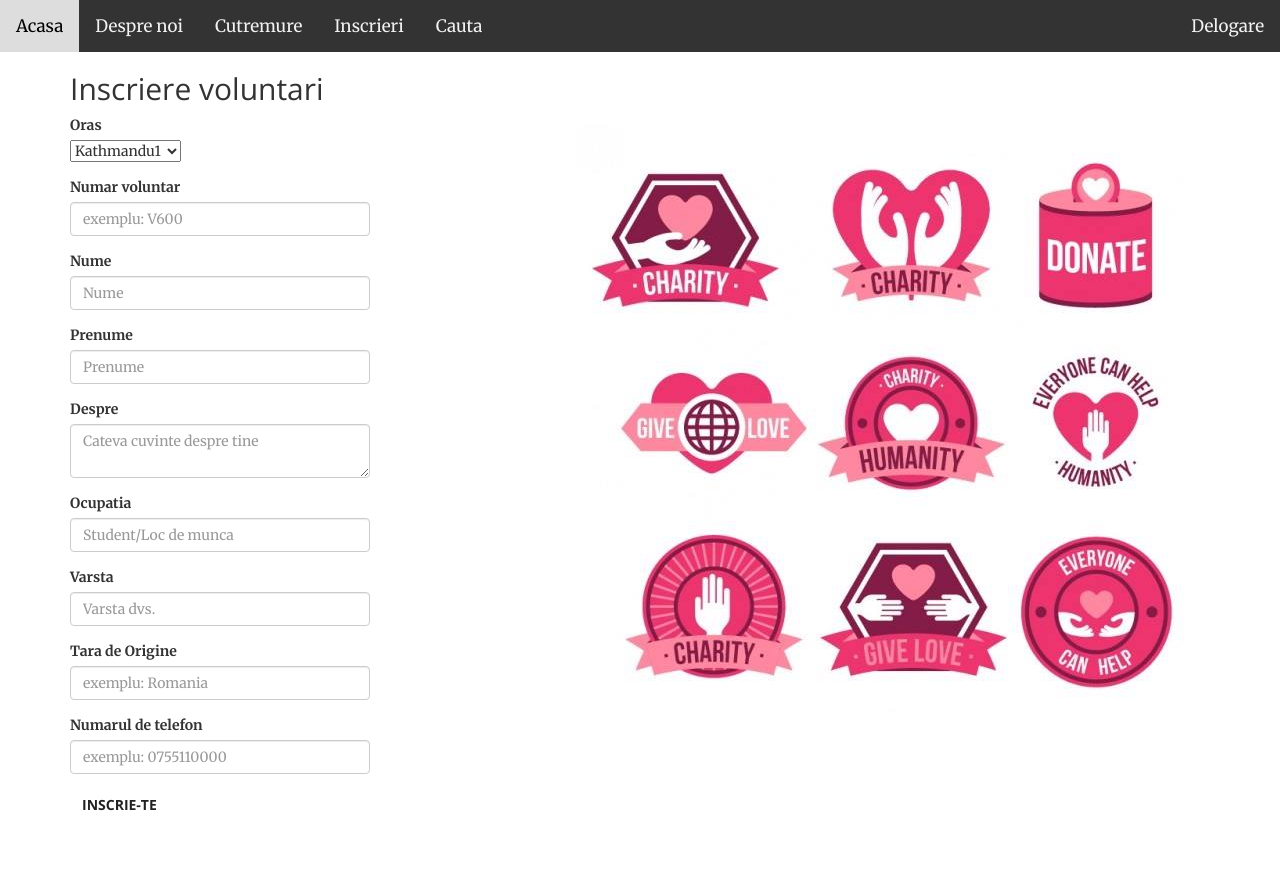
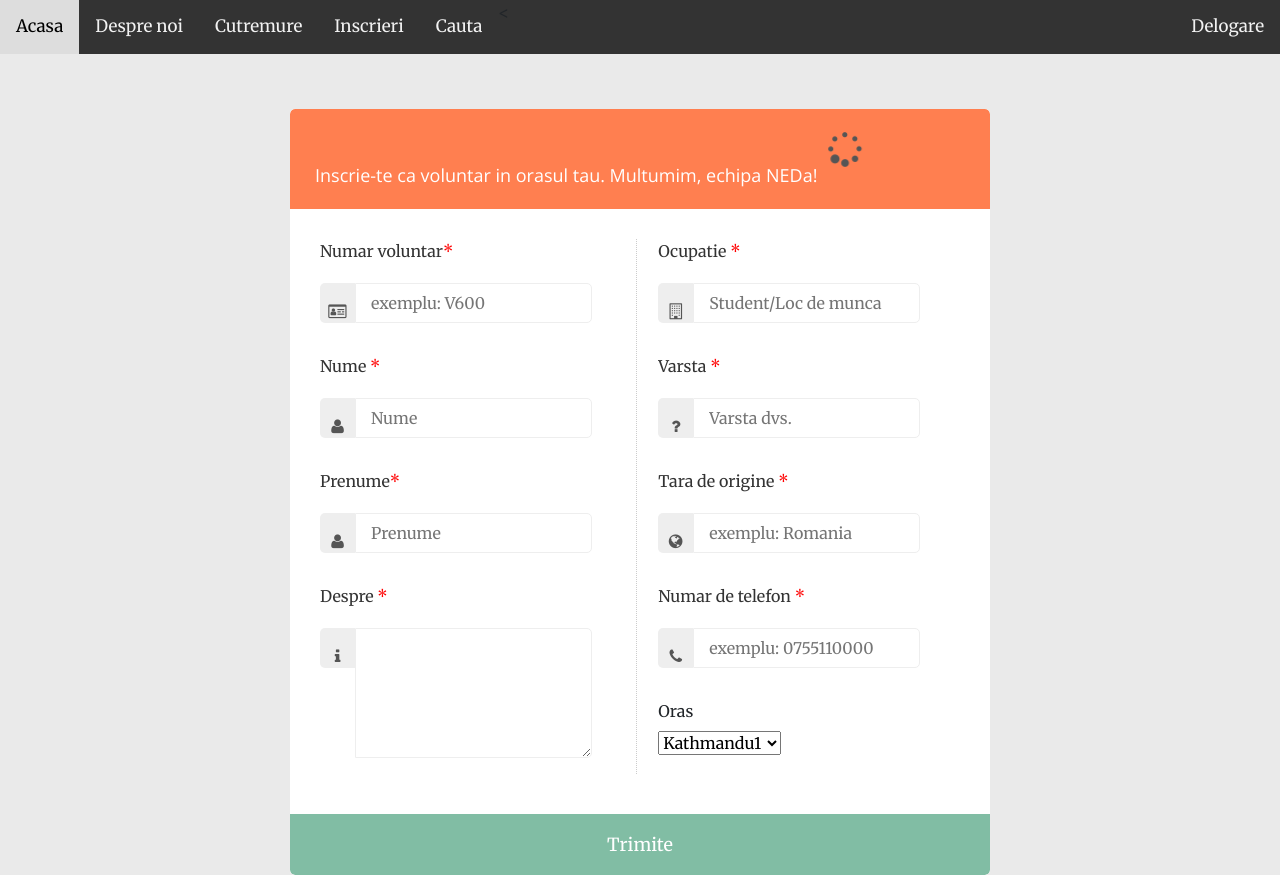
Before and after one commit to anadascalu/ProiectTW, a CodeIgniter app: page /TW/posts/create in a window 1280 px wide. Before the commit the page ends 811 px from the top, so only its background shows below. Run offline with CodeIgniter, Linux system fonts and the light colour scheme; the visitor is signed in with stand-in values (Sample User, id 1); some libraries are stand-ins or nearby versions.

Commit message:
Design-Inscrieri
Am realizat si design-ul pentru pagina de Inscriere voluntari, pentru a putea fi accesata mai usor. :)

```diff
--- a/application/views/pages/home.php
+++ b/application/views/pages/home.php
@@ -140,7 +140,8 @@
  	<div class="container text-center">
  		<div class="call-to-action">
  			<h2>PENTRU ORICE PROBLEME, CONTACTEAZA-NE!</h2>
- 			<a class="btn btn-default btn-xl sr-button">Contact!</a>
+ 			<a class="btn btn-default btn-xl sr-button" href="http://localhost/TW/about" >Contact!</a>
+
  		</div>
  	</div>
  </aside>
--- a/application/views/posts/create.php
+++ b/application/views/posts/create.php
@@ -1,16 +1,95 @@
-<h2>
-<?= $title; ?>
-</h2>
 <head>
+  <link rel = "stylesheet"  href = "http://localhost/TW/css/inscrieri.css" type = "text/css" >
 
-<link rel = "stylesheet" type = "text/css"
-         href = "<?php echo base_url(); ?>css/inscrieri.css">
+  <link rel="stylesheet" type="text/css" href="https://maxcdn.bootstrapcdn.com/font-awesome/4.7.0/css/font-awesome.min.css" />
+
+  <link href="<?php echo base_url(); ?>vendor/font-awesome/css/font-awesome.min.css" rel="stylesheet" type="text/css">
+
+  <!-- Plugin CSS -->
+  <link href="<?php echo base_url(); ?>/vendor/magnific-popup/magnific-popup.css" rel="stylesheet" type="text/css">
+  <!-- Theme CSS -->
+  <link href="<?php echo base_url(); ?>/css/creative.min.css" rel="stylesheet" type="text/css">
+
+
 </head>
 
 <?php echo validation_errors(); ?>
 <?php echo form_open('posts/create'); ?>
-<div class="bckgr">
-<div class="form-group">
+
+<body>
+
+
+  <form>
+    <h1>Inscrie-te ca voluntar in orasul tau. Multumim, echipa NEDa! <i class="fa fa-spinner fa-pulse fa-2x fa-fw"></i></h1>
+
+    <div class="contentform">
+      <div id="sendmessage"> Ai fost inscris cu succes. Va multumim! </div>
+
+
+      <div class="leftcontact">
+        <div class="form-group">
+        <p>Numar voluntar<span>*</span></p>
+          <span class="icon-case"><i class="fa fa-id-card-o fa-fw" ></i></span>
+          <input type="text" name="idPersoana" placeholder="exemplu: V600"/>
+          <div class="validation"></div>
+        </div>
+
+        <div class="form-group">
+          <p>Nume <span>*</span></p>
+          <span class="icon-case"><i class="fa fa-user fa-fw"></i></span>
+          <input type="text" name="nume" placeholder="Nume" />
+          <div class="validation"></div>
+        </div>
+
+        <div class="form-group">
+          <p>Prenume<span>*</span></p>
+          <span class="icon-case"><i class="fa fa-user fa-fw"></i></span>
+          <input type="text" name="prenume"  placeholder="Prenume" />
+          <div class="validation"></div>
+        </div>
+
+        <div class="form-group">
+          <p>Despre <span>*</span></p>
+          <span class="icon-case"><i class="fa fa-info fa-fw"></i></span>
+          <textarea type="text" rows = "14" name="about"  placeholder="Cateva cuvinte despre tine" />
+          </textarea>
+          <div class="validation"></div>
+        </div>
+
+      </div>
+
+      <div class="rightcontact">
+
+        <div class="form-group">
+          <p>Ocupatie <span>*</span></p>
+          <span class="icon-case"><i class="fa fa-building-o fa-fw"></i></span>
+          <input type="text" name="studii" placeholder="Student/Loc de munca"/>
+          <div class="validation"></div>
+        </div>
+
+        <div class="form-group">
+          <p>Varsta <span>*</span></p>
+          <span class="icon-case"><i class="fa fa-question fa-fw"></i></span>
+          <input type="text" name="varsta" placeholder="Varsta dvs."/>
+          <div class="validation"></div>
+        </div>
+
+        <div class="form-group">
+          <p>Tara de origine <span>*</span></p>
+          <span class="icon-case"><i class="fa fa-globe fa-fw"></i></span>
+          <input type="text" name="taraOrigine" placeholder="exemplu: Romania"/>
+          <div class="validation"></div>
+        </div>
+
+        <div class="form-group">
+          <p>Numar de telefon <span>*</span></p>
+          <span class="icon-case"><i class="fa fa-phone fa-fw"></i></span>
+          <input type="text" size = "10" name="nrTelefon" placeholder="exemplu: 0755110000"/>
+          <div class="validation"></div>
+        </div>
+
+        <div class="form-group">
+
 <label>Oras</label>
 <br>
 <select name="idCutremur" >
@@ -27,45 +106,12 @@
 <option value="C8">Pithoragarh</option>
 <option value="C9">Kathmandu3</option>
 </select></div>
+        </div>
+    </div>
+    <button type="submit" class="bouton-contact">Trimite</button>
 
-  <div class="form-group">
-    <label>Numar voluntar</label>
-    <input type="text" class="form-control" name="idPersoana" placeholder="exemplu: V600" style="width: 300px;">
-  </div>
-  <div class="form-group">
-    <label>Nume</label>
-    <input type="text" class="form-control" name="nume" placeholder="Nume" style="width: 300px;">
-  </div>
-  <div class="form-group">
-    <label>Prenume</label>
-    <input type="text" class="form-control" name="prenume" placeholder="Prenume" style="width: 300px;">
-  </div>
+  </form>
 
-  <div class="form-group">
-    <label>Despre</label>
-    <textarea type="text" class="form-control" name="about" placeholder="Cateva cuvinte despre tine" style="width: 300px;"></textarea>
-  </div>
-  <div class="form-group">
-    <label>Ocupatia</label>
-    <input type="text" class="form-control" name="studii" placeholder="Student/Loc de munca" style="width: 300px;">
-  </div>
-  <div class="form-group">
-    <label>Varsta</label>
-    <input type="text" class="form-control" name="varsta" placeholder="Varsta dvs." style="width: 300px;">
-  </div>
-
-<div class="form-group">
-    <label>Tara de Origine</label>
-    <input type="text" class="form-control" name="taraOrigine" placeholder="exemplu: Romania" style="width: 300px;">
-  </div>
-
-<div class="form-group">
-    <label>Numarul de telefon</label>
-    <input size="10" type="text" class="form-control" name="nrTelefon" placeholder="exemplu: 0755110000" style="width: 300px;">
-  </div>
-
-
-  <button type="submit" class="btn btn-default" class="img">Inscrie-te</button>
-    </div>
-</form>
-<?php form_close(); ?>
+  <?php form_close(); ?>
+</body>
+</html>
--- a/css/inscrieri.css
+++ b/css/inscrieri.css
@@ -1,14 +1,159 @@
-.img{
-	   background-color: #555;
-    color: #fff;
-    border-radius: 10px;
+body {
+  margin: auto;
+  background: #eaeaea;
+  font-family: 'Open Sans', sans-serif;
 }
 
+.info p {
+  text-align:center;
+  color: #999;
+  text-transform:none;
+  font-weight:600;
+  font-size:15px;
+  margin-top:2px
+}
 
-   .bckgr {
-    background-image: url("../img/charity.jpg");
-    height: auto;
-    width: auto;
-    background-position: 99% 5%;
-    background-repeat: no-repeat;
+.info i {
+  color:#F6AA93;
 }
+form h1 {
+  font-size: 18px;
+  background: 	#ff7f50 none repeat scroll 0% 0%;
+  color: rgb(255, 255, 255);
+  padding: 22px 25px;
+  border-radius: 5px 5px 0px 0px;
+  margin: auto;
+  text-shadow: none;
+  text-align:left
+}
+
+form {
+  border-radius: 5px;
+  max-width:700px;
+  width:100%;
+  margin: 5% auto;
+  background-color: #FFFFFF;
+  overflow: hidden;
+}
+
+p span {
+  color: #F00;
+}
+
+p {
+  margin: 0px;
+  font-weight: 500;
+  line-height: 2;
+  color:#333;
+}
+
+h1 {
+  text-align:center;
+  color: #666;
+  text-shadow: 1px 1px 0px #FFF;
+  margin:50px 0px 0px 0px
+}
+
+input {
+  border-radius: 0px 5px 5px 0px;
+  border: 1px solid #eee;
+  margin-bottom: 15px;
+  width: 75%;
+  height: 40px;
+  float: left;
+  padding: 0px 15px;
+}
+
+a {
+  text-decoration:inherit
+}
+
+textarea {
+  border-radius: 0px 5px 5px 0px;
+  border: 1px solid #EEE;
+  margin: 0;
+  width: 75%;
+  height: 130px;
+  float: left;
+  padding: 0px 15px;
+}
+
+.form-group {
+  overflow: hidden;
+  clear: both;
+}
+
+.icon-case {
+  width: 35px;
+  float: left;
+  border-radius: 5px 0px 0px 5px;
+  background:#eeeeee;
+  height: 40px;
+  position: relative;
+  text-align: center !important;
+  line-height:30px;
+}
+
+i {
+  color:#555;
+
+}
+
+.contentform {
+  padding: 30px 30px;
+}
+
+.bouton-contact{
+  background-color: #81BDA4;
+  color: #FFF;
+  text-align: center;
+  width: 100%;
+  border:0;
+  padding: 17px 25px;
+  border-radius: 0px 0px 5px 5px;
+  cursor: pointer;
+  margin-top: 40px;
+  font-size: 18px;
+}
+
+.leftcontact {
+  width:49.5%;
+  float:left;
+  border-right: 1px dotted #CCC;
+  box-sizing: border-box;
+  padding: 0px 0px 0px 0px;
+}
+
+.rightcontact {
+  width:49.5%;
+  float:right;
+  box-sizing: border-box;
+  padding: 0px 0px 0px 15px;
+}
+
+.validation {
+  display:none;
+  margin: 0 0 10px;
+  font-weight:400;
+  font-size:13px;
+  color: #DE5959;
+}
+
+#sendmessage {
+  border:1px solid #fff;
+  display:none;
+  text-align:center;
+  margin:10px 0;
+  font-weight:600;
+  margin-bottom:30px;
+  background-color: #EBF6E0;
+  color: #5F9025;
+  border: 1px solid #B3DC82;
+  padding: 13px 40px 13px 18px;
+  border-radius: 3px;
+  box-shadow: 0px 1px 1px 0px rgba(0, 0, 0, 0.03);
+}
+
+#sendmessage.show,.show  {
+  display:block;
+}
```
